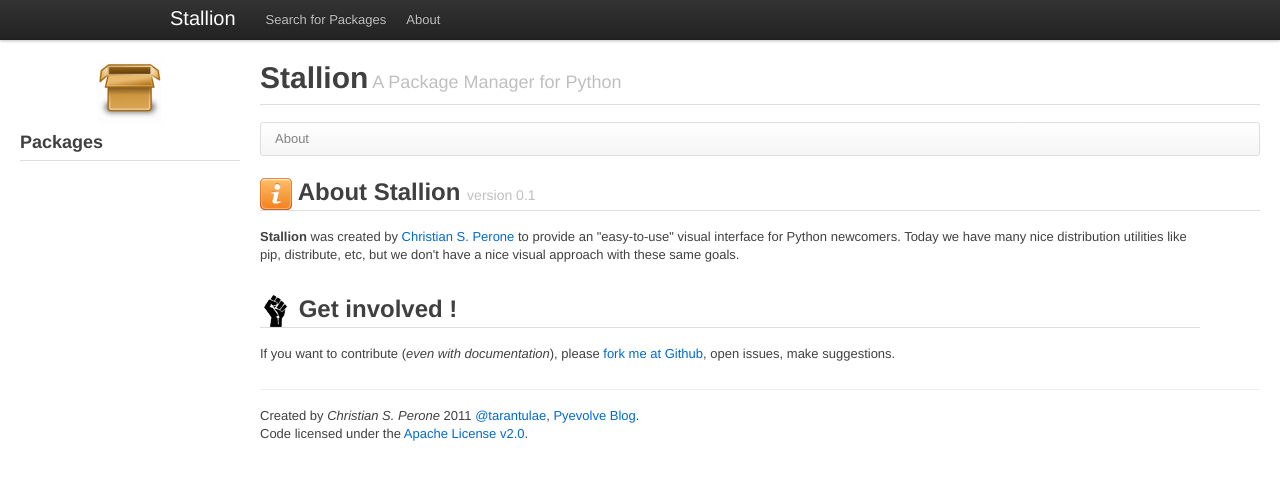
After one commit to perone/stallion, a Flask app: page /about in a window 1280 px wide. The commit adds this page. Shown: the top 480 px of the page. Run offline with Flask 2, Linux system fonts and the light colour scheme.

Commit message:
Visual changes for distributions, also new pages.

```diff
--- a/stallion/__init__.py
+++ b/stallion/__init__.py
@@ -1,6 +1,4 @@
-
-
-
 __all__ = ["main", "metadata"]
 __author__ = "Christian S. Perone"
+__author_url__ = "http://pyevolve.sourceforge.net/wordpress"
 __version__ = "0.1"
--- a/stallion/main.py
+++ b/stallion/main.py
@@ -21,6 +21,8 @@ from docutils.core import publish_parts
 
 import metadata
 
+import __init__ as stallion
+
 app = Flask(__name__)
 
 class Crumb(object):
@@ -31,7 +33,7 @@ class Crumb(object):
 @app.route('/')
 def index():
     data = {}
-    data["breadpath"] = [Crumb("Main", "/")]
+    data["breadpath"] = [Crumb("Main")]
 
     data["distributions"] = [d for d in pkg_resources.working_set]
 
@@ -49,6 +51,15 @@ def index():
     data["system_information"] = sys_info
 
     return render_template('system_information.html', **data)
+
+@app.route('/about')
+def about():
+    data = {}
+    data["breadpath"] = [Crumb("About")]
+    data["version"] = stallion.__version__
+    data["author"] = stallion.__author__
+    data["author_url"] = stallion.__author_url__
+    return render_template('about.html', **data)
 
 @app.route('/distribution/<key>')
 def package(key=None):
--- /dev/null
+++ b/stallion/templates/about.html
@@ -0,0 +1,22 @@
+{% extends "main.html" %}
+
+{% block section_title %}
+	<img src="/static/about.png" class="midicon"> About Stallion
+	<small>version {{ version }}</small>
+{% endblock %}
+
+{% block content %}
+<div class="row">
+	<div class="span16">
+	<p>
+		<strong>Stallion</strong> was created by <a href="{{ author_url }}">{{ author }}</a> to provide an "easy-to-use" visual interface for Python newcomers. Today we have many
+		nice distribution utilities like pip, distribute, etc, but we don't have a nice visual approach with these same goals.
+	</p> <br />
+
+	<div class="page-header"><h2><img src="/static/contribute.png" class="midicon"> Get involved !</h2></div>
+	<p>
+		If you want to contribute (<em>even with documentation</em>), please <a href="https://github.com/perone/stallion">fork me at Github</a>, open issues, make suggestions.
+	</p>
+	</div>
+</div>
+{% endblock %}
--- a/stallion/templates/main.html
+++ b/stallion/templates/main.html
@@ -16,8 +16,8 @@
           <a class="brand" href="/">Stallion</a>
 
           <ul class="nav">
-            <li><a href="#">Search for Packages</a></li>
-            <li><a href="#">About</a></li>
+            <li><a href="javascript:alert('Not implemented yet !');">Search for Packages</a></li>
+            <li><a href="/about">About</a></li>
           </ul>
         </div>
       </div>
@@ -58,20 +58,14 @@
 		</p>
 
 
-
     <footer class="footer">
-
-      <div class="container">
         <p>
 		Created by <em>Christian S. Perone</em> 2011 <a href="http://twitter.com/tarantulae" target="_blank">@tarantulae</a>, <a href="http://pyevolve.sourceforge.net/wordpress" target="_blank">Pyevolve Blog</a>.<br />
 
 		  Code licensed under the <a href="http://www.apache.org/licenses/LICENSE-2.0" target="_blank">
 		  Apache License v2.0</a>.
         </p>
-      </div>
     </footer>
-
-
 
 	</div>
 
```
Also changed, not shown: stallion/templates/distribution.html (+40 -2 lines), stallion/static/about.png (added), stallion/static/contribute.png (added), stallion/static/info.png (added), 1 other file.
